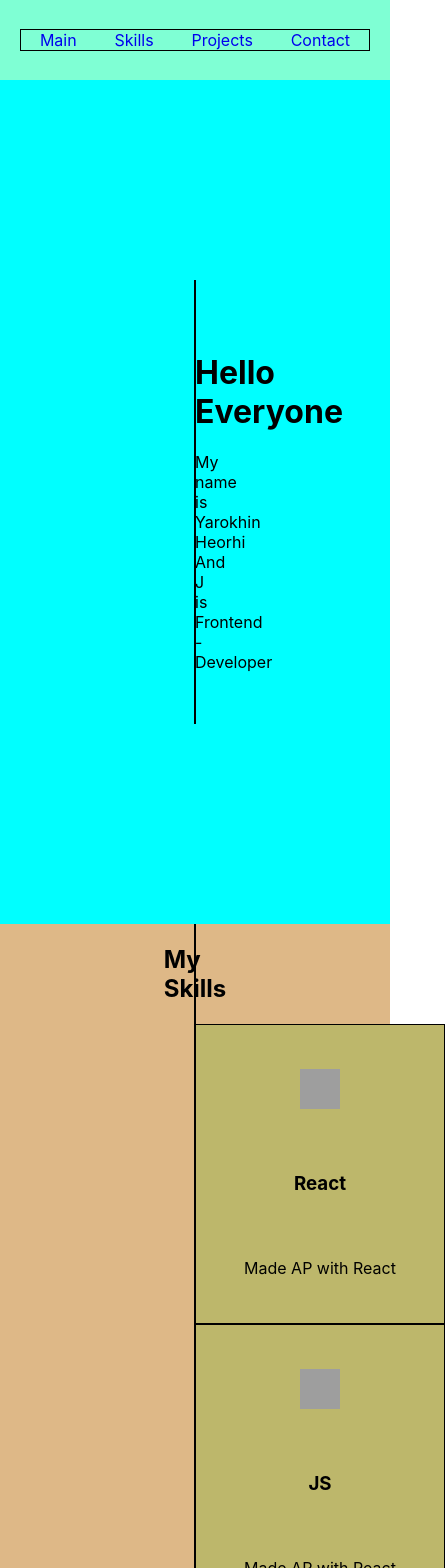
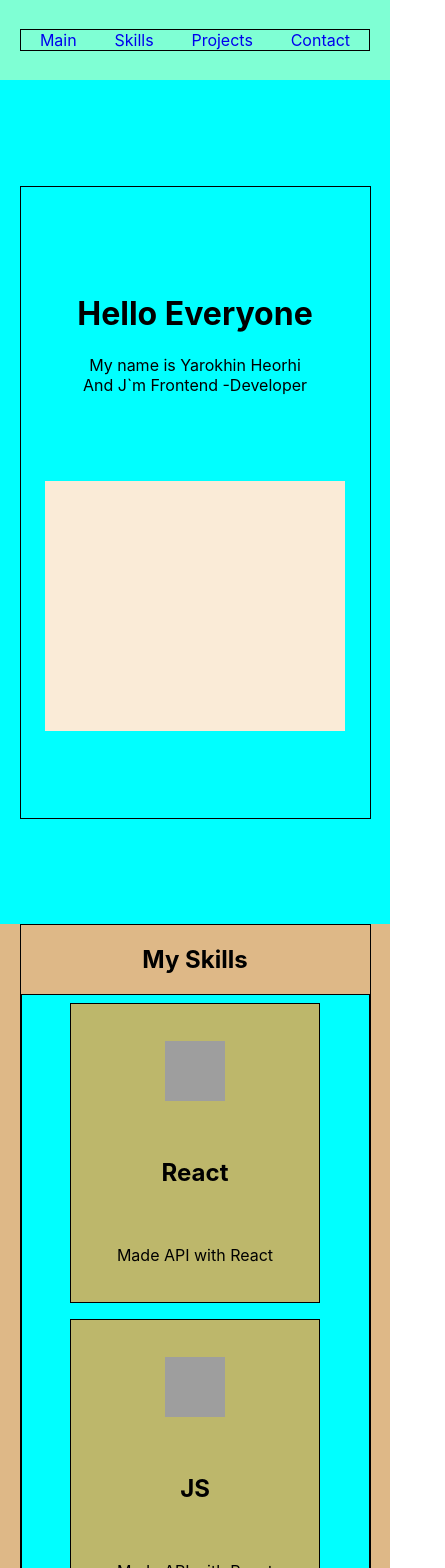
Before and after one commit to ErokhinHeorhii/Portfolio, a React (Create React App) app: page / in a window 390 px wide. Shown: the top 1568 px of the page, 445 px wide, since content can reach past the window. Built offline with nearby package versions, Linux system fonts and the light colour scheme; grey boxes are pictures that could not be loaded.

Commit message:
feat: add responsive css

```diff
--- a/src/components/contacts/Contacts.module.css
+++ b/src/components/contacts/Contacts.module.css
@@ -17,7 +17,7 @@
 }
 
 .wrapperInput {
-    max-width: 320px;
+    width: 450px;
     height: 230px;
     display: flex;
     flex-direction: column;
@@ -56,3 +56,33 @@
     border: none;
     margin-bottom: 5px;
 }
+
+@media (max-width: 968px) {
+    .contacts{
+        width: calc(100% - 250px);
+    }
+    .wrapperInput {
+        width: calc(100% - 30%);
+    }
+
+}
+@media (max-width: 768px) {
+
+    .contacts{
+        width: calc(100% - 25%);
+        min-height: calc(100% - 35%);
+    }
+    .wrapperInput{
+        min-width: 215px;
+    }
+}
+@media (max-width: 515px) {
+
+    .contacts{
+        width: calc(100% - 10%);
+        min-height: calc(100% - 30%);
+    }
+    .wrapperInput{
+        min-width: 165px;
+    }
+}
--- a/src/components/footer/Footer.module.css
+++ b/src/components/footer/Footer.module.css
@@ -23,6 +23,7 @@
     height: 50px;
     border: 1px Solid;
     display: flex;
+    justify-content: space-around;
 }
 
 .wrapperForFooterItem {
@@ -51,3 +52,35 @@
     align-items: center;
     font-size: 20px;
 }
+
+@media (max-width: 968px) {
+
+    .container{
+        width: calc(100% - 250px);
+    }
+
+}
+@media (max-width: 768px) {
+
+    .container{
+        width: calc(100% - 25%);
+        min-height: calc(100% - 35%);
+    }
+    .wrapperForContact{
+        min-width: 300px;
+    }
+}
+@media (max-width: 698px) {
+
+    .skills{
+        width: calc(100% - 25%);
+    }
+}
+
+@media (max-width: 515px) {
+
+    .container{
+        width: calc(100% - 10%);
+        min-height: calc(100% - 25%);
+    }
+}
--- a/src/components/mean/Mean.module.css
+++ b/src/components/mean/Mean.module.css
@@ -17,12 +17,49 @@
 
 .description {
     width: 40%;
-
 }
 
 .picture {
+
     width: 300px;
     height: 250px;
     background-image: url('#');
     background-color: antiquewhite;
 }
+
+@media (max-width: 968px) {
+
+    .mean {
+        width: calc(100% - 250px);
+        min-height: calc(100% - 300px);
+        flex-direction: column;
+        justify-content: space-evenly;
+    }
+
+    .description {
+        width: 90%;
+        text-align: center;
+    }
+
+    .picture {
+        max-width: 90%;
+        background-size: cover;
+
+    }
+
+}
+@media (max-width: 768px) {
+
+    .mean {
+        width: calc(100% - 25%);
+        min-height: calc(100% - 25%);
+
+    }
+}
+@media (max-width: 515px) {
+
+    .mean {
+        width: calc(100% - 10%);
+
+    }
+}
--- a/src/components/mean/Mean.tsx
+++ b/src/components/mean/Mean.tsx
@@ -6,9 +6,9 @@ function Mean() {
         <div className={s.wrapperMean}>
             <div className={s.mean}>
                 <div className={s.description}>
-                    <h1> Hello Everyone</h1>
+                    <h1 className={s.h1}> Hello Everyone</h1>
                     <div> My name is Yarokhin Heorhi</div>
-                    <div> And J is Frontend -Developer</div>
+                    <div> And J`m Frontend -Developer</div>
                 </div>
                 <div className={s.picture}></div>
             </div>
--- a/src/components/navbar/Navbar.tsx
+++ b/src/components/navbar/Navbar.tsx
@@ -8,7 +8,7 @@ function Navbar() {
                 <li className={s.navItem}>
                     <a className={s.navLink} href={"###"}>Main</a></li>
                 <li className={s.navItem}>
-                    <a className={s.navLink} href={"###"}>Skills</a></li>
+                    <a className={s.navLink} href='mySkills'>Skills</a></li>
                 <li className={s.navItem}>
                     <a className={s.navLink} href={"###"}>Projects</a></li>
                 <li className={s.navItem}>
--- a/src/components/skills/ItemSkills.tsx
+++ b/src/components/skills/ItemSkills.tsx
@@ -11,7 +11,7 @@ function Skills(props: PropsType) {
     return (
         <div className={s.wrapperItem}>
             <img className={s.image} src={props.img} alt={"img"}/>
-            <h3>{props.title}</h3>
+            <h2>{props.title}</h2>
             <div className={s.d}>
                 {props.description}
             </div>
--- a/src/components/skills/Skills.module.css
+++ b/src/components/skills/Skills.module.css
@@ -29,6 +29,7 @@
     min-width: 250px;
     max-width: 25%;
     min-height: 300px;
+    margin: 8px 0;
     display: flex;
     flex-wrap: wrap;
     flex-direction: column;
@@ -40,6 +41,32 @@
 }
 
 .image {
-    width: 40px;
-    height: 40px;
+    width: 60px;
+    height: 60px;
 }
+
+@media (max-width: 968px) {
+
+    .skills{
+        width: calc(100% - 250px);
+    }
+}
+@media (max-width: 768px) {
+
+    .skills {
+        width: calc(100% - 25%);
+    }
+}
+@media (max-width: 698px) {
+
+    .skills{
+        width: calc(100% - 25%);
+    }
+}
+@media (max-width: 515px) {
+
+    .skills{
+        width: calc(100% - 10%);
+    }
+
+}
--- a/src/components/skills/Skills.tsx
+++ b/src/components/skills/Skills.tsx
@@ -4,15 +4,15 @@ import ItemSkills from "./ItemSkills";
 
 function Skills() {
     return (
-        <div className={s.wrapperSkills}>
+        <div className={s.wrapperSkills} id="mySkills">
             <div className={s.skills}>
                 <h2>My Skills</h2>
                 <div className={s.description}>
-                    <ItemSkills title={"React"} description={"Made AP with React"}
+                    <ItemSkills title={"React"} description={"Made API with React"}
                                 img={require("../../assets/svg/React.png")}/>
-                    <ItemSkills title={"JS"} description={"Made AP with React"}
+                    <ItemSkills title={"JS"} description={"Made API with React"}
                                 img={require("../../assets/svg/Js.png")}/>
-                    <ItemSkills title={"HTML/CSS"} description={"Made AP with React"}
+                    <ItemSkills title={"HTML/CSS"} description={"Made API with React"}
                                 img={require("../../assets/svg/Html.png")}/>
                 </div>
             </div>
--- a/src/components/works/ItemWork.tsx
+++ b/src/components/works/ItemWork.tsx
@@ -7,7 +7,7 @@ type PropsType = {
     img: string
 }
 
-function Skills(props: any) {
+function ItemWork(props: PropsType) {
     return (
         <div className={s.wrapperItem}>
             <div className={s.wrapperForImageButton}>
@@ -16,7 +16,7 @@ function Skills(props: any) {
                 </a>
             </div>
             <div className={s.wrapperForDescriptions}>
-                <h3>{props.title}</h3>
+                <h2>{props.title}</h2>
                 <div className={s.workDescription}>
                     {props.description}
                 </div>
@@ -27,4 +27,4 @@ function Skills(props: any) {
     );
 }
 
-export default Skills;
+export default ItemWork;
--- a/src/components/works/Works.module.css
+++ b/src/components/works/Works.module.css
@@ -5,7 +5,7 @@
     background-color: darkgray;
 }
 
-.skills {
+.works {
     width: calc(100% - 400px);
     margin: 0 auto;
     min-height: calc(100% - 400px);
@@ -29,6 +29,7 @@
     min-width: 250px;
     max-width: 25%;
     min-height: 300px;
+    margin: 8px 0;
     display: flex;
     flex-direction: column;
     justify-content: space-evenly;
@@ -78,6 +79,26 @@
     min-height: 150px;
     display: flex;
     flex-direction: column;
-    /*justify-content: flex-start;*/
-    align-items: flex-start;
+    align-items: center;
 }
+
+
+@media (max-width: 968px) {
+
+    .works{
+        width: calc(100% - 250px);
+    }
+}
+@media (max-width: 768px) {
+
+    .works{
+        width: calc(100% - 25%);
+    }
+
+}
+@media (max-width: 515px) {
+
+    .works{
+        width: calc(100% - 10%);
+    }
+}
--- a/src/components/works/Works.tsx
+++ b/src/components/works/Works.tsx
@@ -1,16 +1,17 @@
 import React from 'react';
 import s from "./Works.module.css"
 import ItemSkills from "./ItemWork";
+import ItemWork from "./ItemWork";
 
 function Works() {
     return (
         <div className={s.wrapper}>
-            <div className={s.skills}>
+            <div className={s.works}>
                 <h2>My Works</h2>
                 <div className={s.description}>
-                    <ItemSkills title={"React"} description={"Made AP wietvdfvvvvvvvvvvvvvvvvvvvvvvvvvvvvvvvvvvvvvvvvvvvvvvvvvvvvvvvvvvvvvvvvvvvvh React"}
+                    <ItemWork title={"React"} description={"Made AP wietvdfvvvvvvvvvvvvvvvvvvvvvvvvvvvvvvvvvvvvvvvvvvvvvvvvvvvvvvvvvvvvvvvvvvvvh React"}
                                 img={require("../../assets/svg/React.png")}/>
-                    <ItemSkills title={"JS"} description={"Made jkuttttttttttttttukyttttttttttttttttttttj,yyyyyyyyyyyyyyyyyyyyyyyyyyyyyyyyyyyyyyyyyyyyyyyyyyyyyyyyyyyyyyyttttttttttttttttttttttttttttttttttttAP with React"}
+                    <ItemWork title={"JS"} description={"Made jkuttttttttttttttukyttttttttttttttttttttj,yyyyyyyyyyyyyyyyyyyyyyyyyyyyyyyyyyyyyyyyyyyyyyyyyyyyyyyyyyyyyyyttttttttttttttttttttttttttttttttttttAP with React"}
                                 img={require("../../assets/svg/Js.png")}/>
 
                 </div>
```
Also changed, not shown: src/components/header/Header.module.css (+11 -9 lines).
